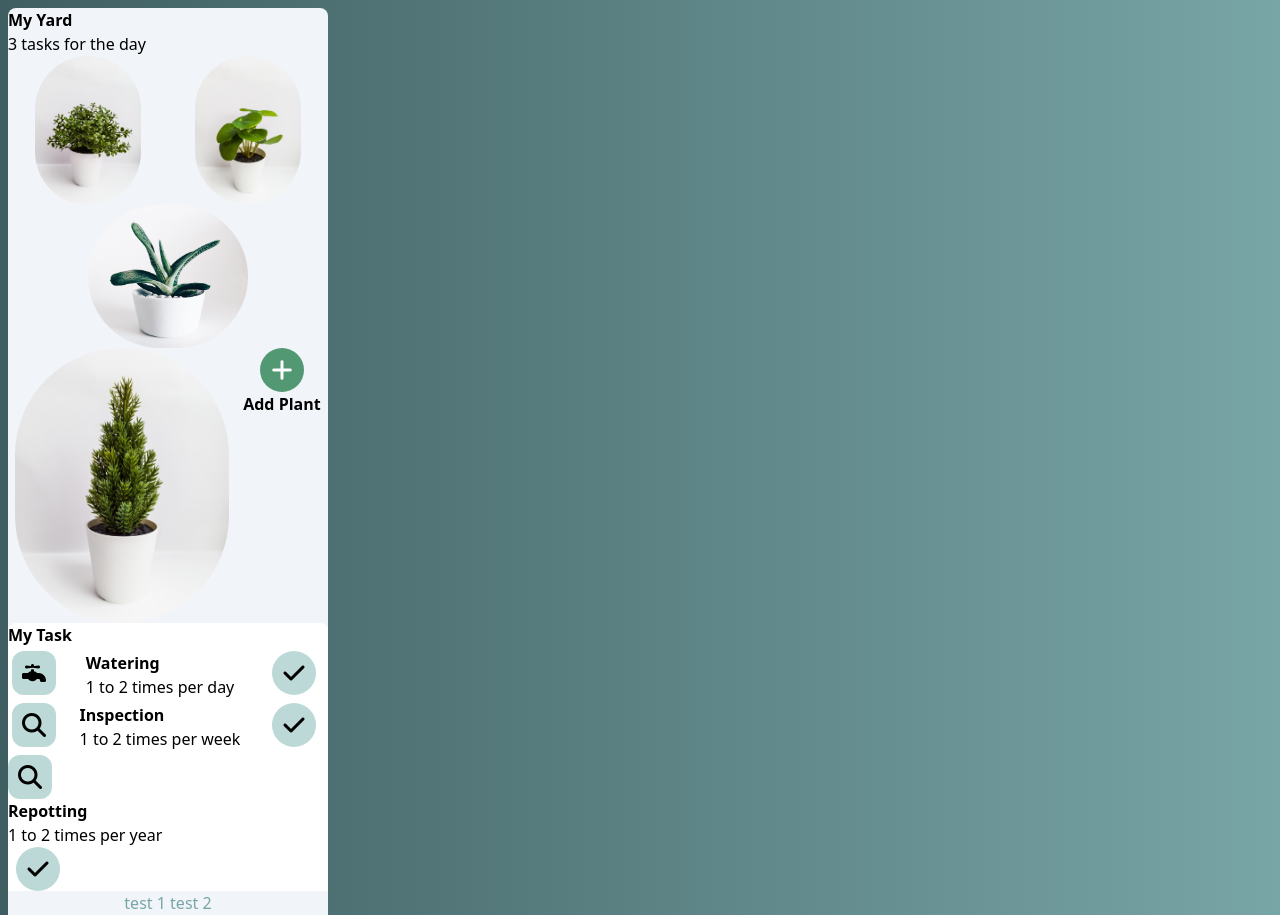
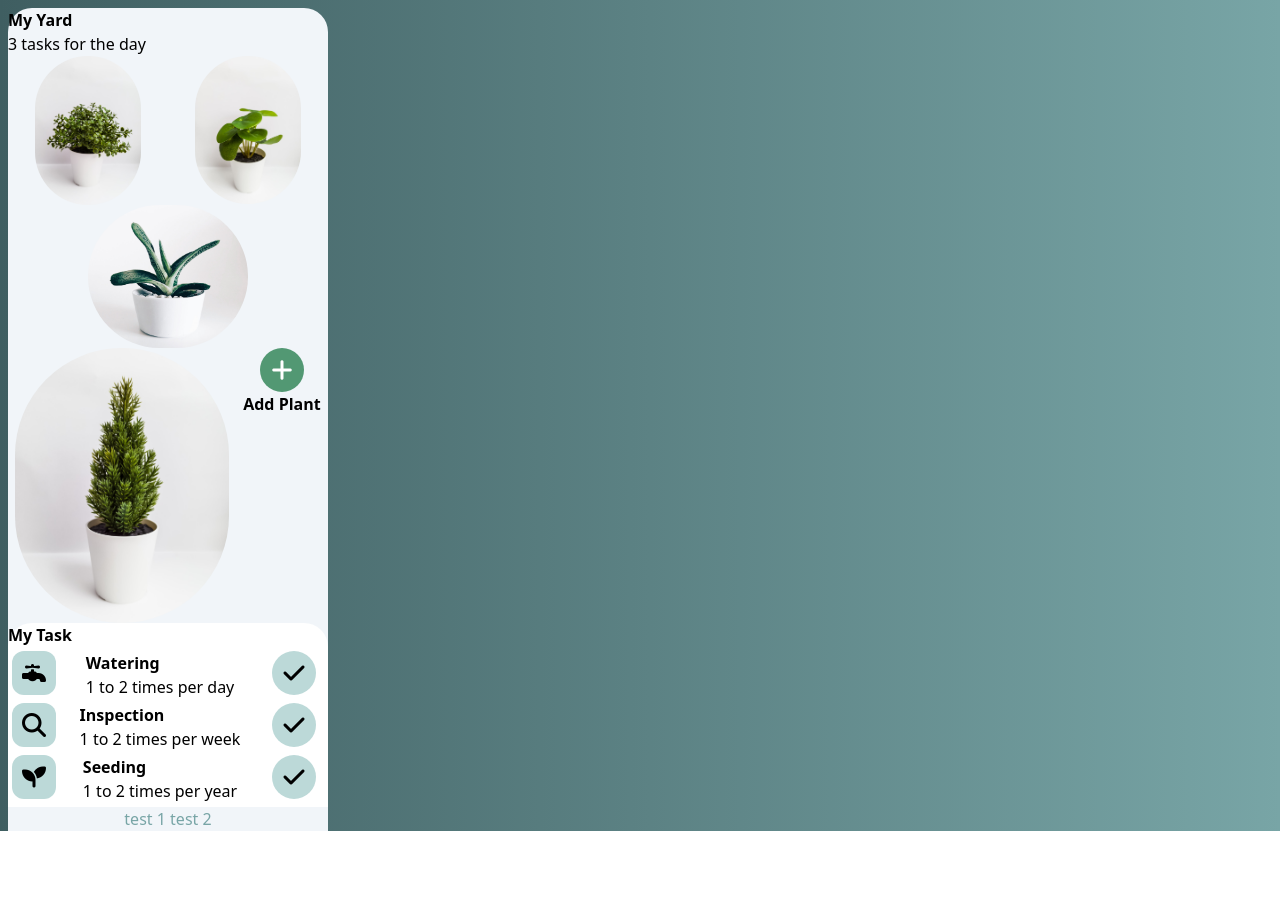
Before and after one commit to Ashvnthaaa/plant-care, a website built with Vite: page index.html in a window 1280 px wide. After the commit the page ends 831 px from the top, so only its background shows below. Built offline with nearby package versions, Linux system fonts and the light colour scheme.

Commit message:
add more style to my tasks area

```diff
--- a/index.html
+++ b/index.html
@@ -11,7 +11,7 @@
 	</head>
 	<body class="bg-gradient-to-r from-darksage to-lightsage w-screen h-screen m-2">
     <!-- Title + subtitle -->
-		<header class="bg-lightgrey w-80 rounded-t-lg">
+		<header class="bg-lightgrey w-80 rounded-t-3xl">
       <div class="flex justify-around align-middle flex-col">
         <p class="font-bold font-sans">My Yard</p>
         <p class="font-thin">3 tasks for the day</p>
@@ -30,8 +30,8 @@
           </div>
           <div class="font-bold">Add Plant</div>
         </div>
-        <!-- card gallery: task area -->
-			<section id="my-task-container" class="bg-white w-80 rounded-t-lg">
+        <!-- card gallery: task area flexbox -->
+			<section id="my-task-container" class="bg-white w-80 rounded-t-3xl">
         <p class="font-bold font-sans">My Task</p>
         <!-- card: first task watering -->
         <div id="task-watering" class="flex justify-between align-middle m-1">
@@ -63,22 +63,20 @@
           </div>
         </div>
       </div>
-       <!-- card: third task repotting -->
-       <div id="task-repotting">
-        <div id="icon-task-repotting" class="flex justify-around items-center bg-oceangreen h-11 w-11 rounded-xl">
-        <i class="fa-solid fa-magnifying-glass text-2xl"></i>
+      <!-- card: third task seeding -->
+      <div id="task-seeding" class="flex justify-between align-middle m-1">
+        <div id="icon-task-seeding" class="flex justify-around items-center bg-oceangreen h-11 w-11 rounded-xl">
+        <i class="fa-solid fa-seedling text-2xl"></i>
         </div>
-          <div id="title-task-repotting">
-            <p class="font-bold">Repotting</p>
+        <div id="title-task-seeding">
+          <p class="font-bold">Seeding</p>
           <p class="font-thin">1 to 2 times per year</p>
         </div>
-        <div id="check-task-repotting">
+        <div id="check-task-seeding">
           <div class="flex justify-around items-center bg-oceangreen h-11 w-11 rounded-full mx-2">
             <i class="fa-solid fa-check text-2xl"></i>
         </div>
       </div>
-      </div>
-          <!-- flexbox:list of task -->
 		</section>
 		<footer>
       <!-- icon camera -->
```
Lines whose indentation alone changed are shown as unchanged.
